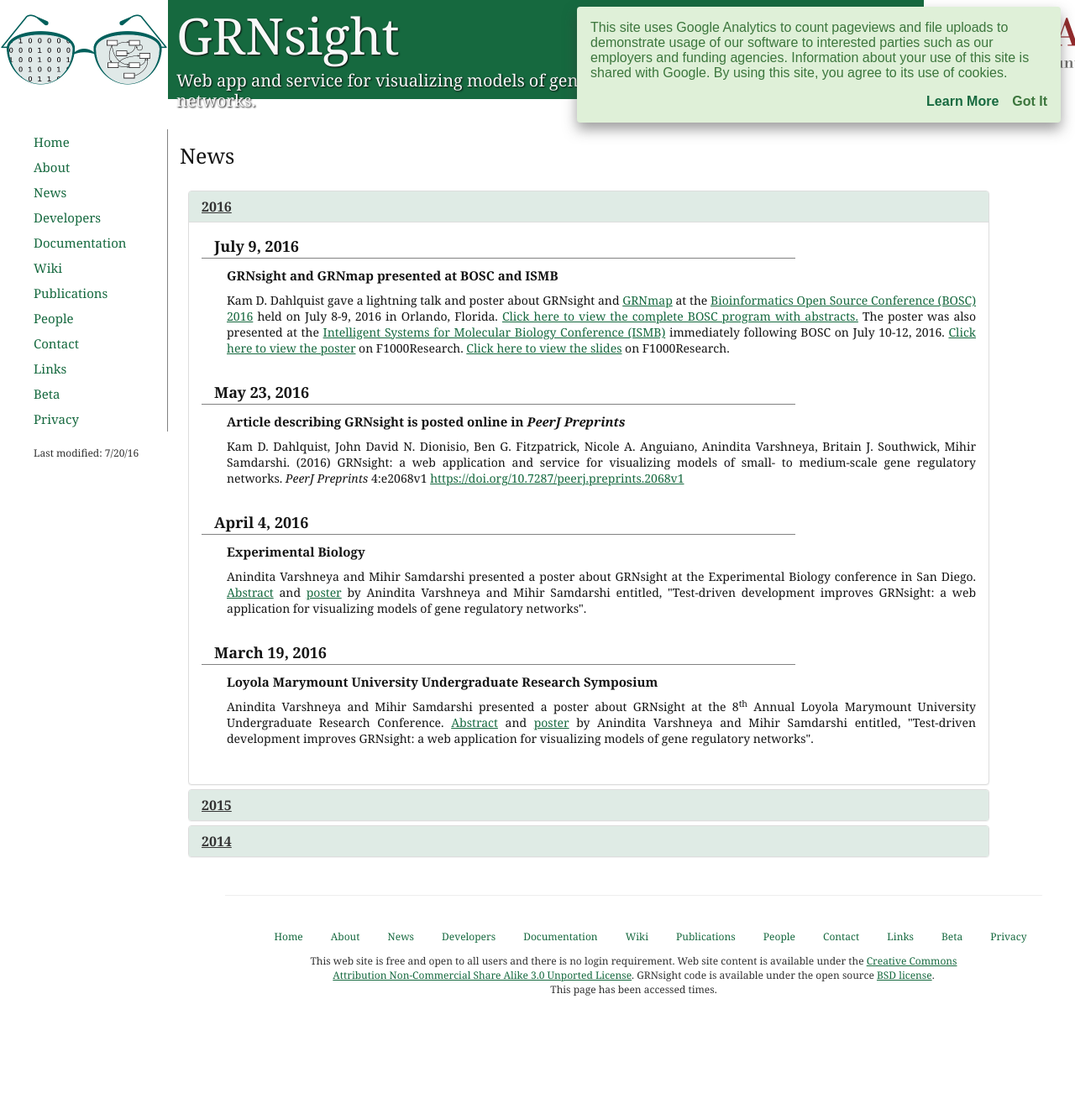
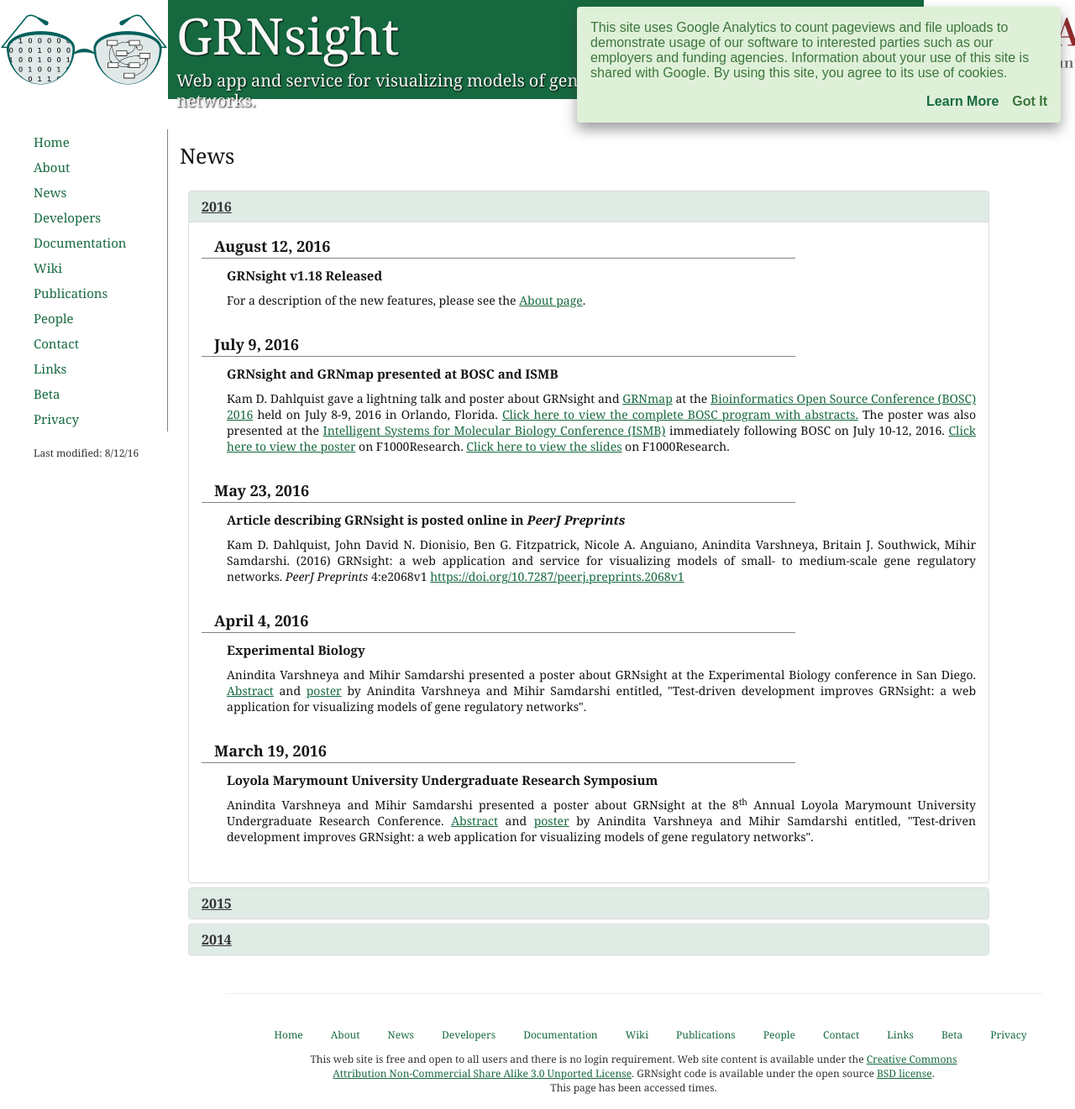
Before and after one commit to dondi/GRNsight, a Jekyll site: the page built from news.html, in a window 1280 px wide. Shown: the whole page at 84% size. Built offline with Jekyll 4.4.1, drawn with Linux system fonts in a browser that asks for light colours; nearby versions of some CDN libraries; before the commit the page ends 1204 px from its top, so only the background shows below that.

Commit message:
Add v1.18 release news item.

```diff
--- a/news.html
+++ b/news.html
@@ -1,7 +1,7 @@
 ---
 layout: default
 title: News
-modified: 7/20/16
+modified: 8/12/16
 description: News and updates about the GRNsight gene regulatory network visualization web app, including new releases and conference presentations.
 ---
             <p id="pageTitle">News</p>
@@ -18,6 +18,10 @@
 
                         <div id="news2016" class="panel-collapse collapse in">
                             <div class="panel-body">
+                                <p class="newsDate">August 12, 2016</p>
+                                <p class="newsHeader">GRNsight v1.18 Released</p>
+                                <p class="newsInfo">For a description of the new features, please see the <a href="{{ site.baseurl }}/about.html#v1_18Content">About page</a>.</p>
+
                                 <p class="newsDate">July 9, 2016</p>
                                 <p class="newsHeader">GRNsight and GRNmap presented at BOSC and ISMB</p>
                                 <p class="newsInfo">Kam D. Dahlquist gave a lightning talk and poster about GRNsight and <a href="http://kdahlquist.github.io/GRNmap/index.html">GRNmap</a> at the <a href="https://www.open-bio.org/wiki/BOSC_2016">Bioinformatics Open Source Conference (BOSC) 2016</a> held on July 8-9, 2016 in Orlando, Florida.  <a href="https://www.open-bio.org/w/images/2/24/BOSC2016-program4.pdf">Click here to view the complete BOSC program with abstracts.</a>  The poster was also presented at the <a href="https://www.iscb.org/ismb2016">Intelligent Systems for Molecular Biology Conference (ISMB)</a> immediately following BOSC on July 10-12, 2016. <a href="http://f1000research.com/posters/5-1618">Click here to view the poster</a> on F1000Research.  <a href="http://f1000research.com/slides/5-1637">Click here to view the slides</a> on F1000Research.</p>
```
